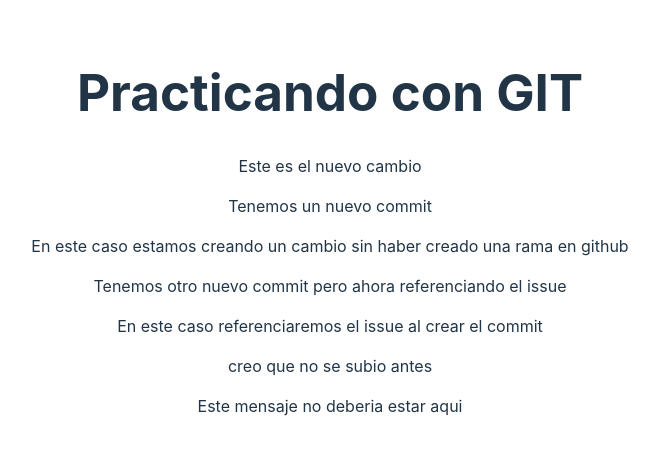
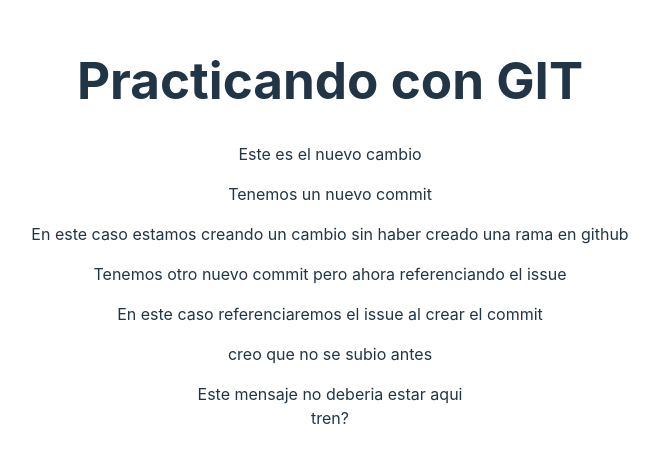
Before and after one commit to dev-crafters/practice-git, a React (Vite) app: page / in a window 1280 px wide. Shown: the part 176-638 px from the top of the page, without its empty margins (310-969 px from the left). Built offline with nearby package versions, Linux system fonts and the light colour scheme.

Commit message:
error:por que agregarias tren? eso no debe estar alli

```diff
--- a/src/App.jsx
+++ b/src/App.jsx
@@ -21,6 +21,9 @@
 
       {/* Colocando contenido que no deberia exisitir */}
       <div className="error">Este mensaje no deberia estar aqui</div>
+      <div className="inservible">
+        <tren>tren?</tren>
+      </div>
     </>
   );
 }
```
